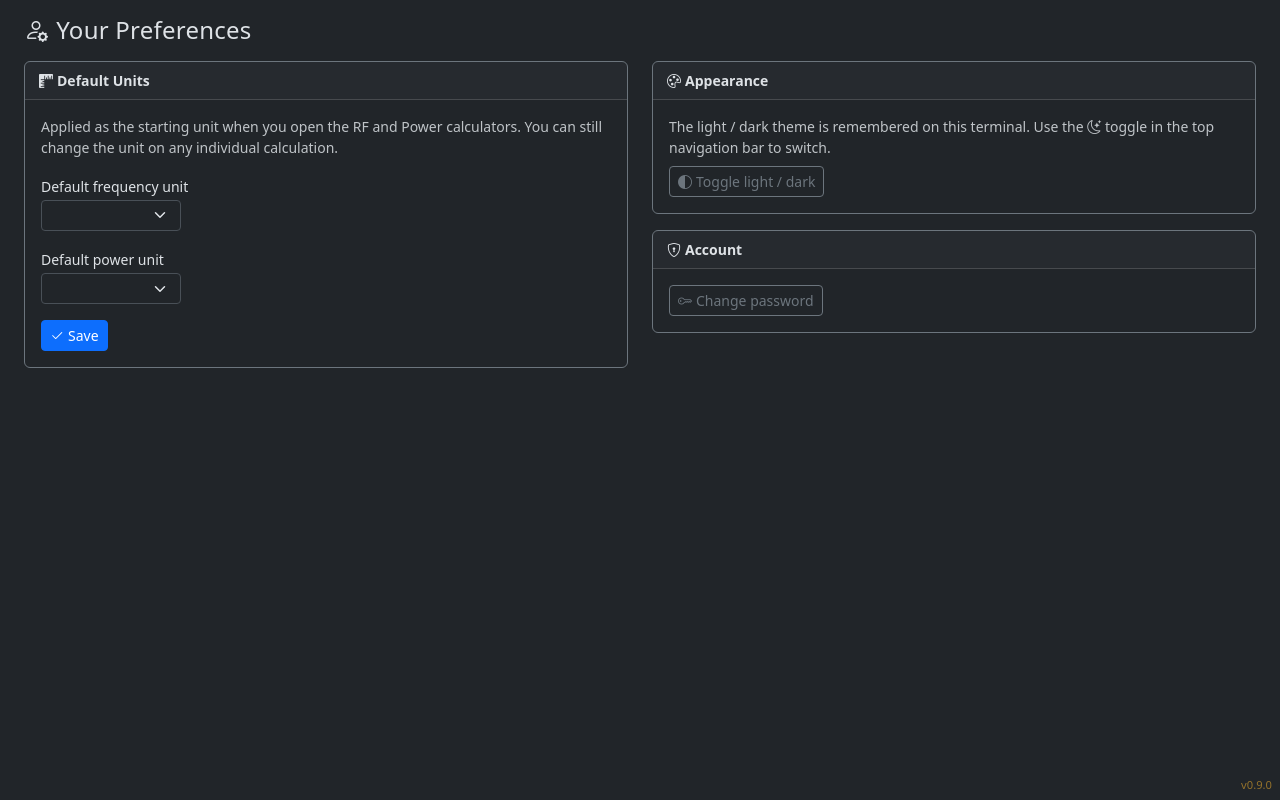
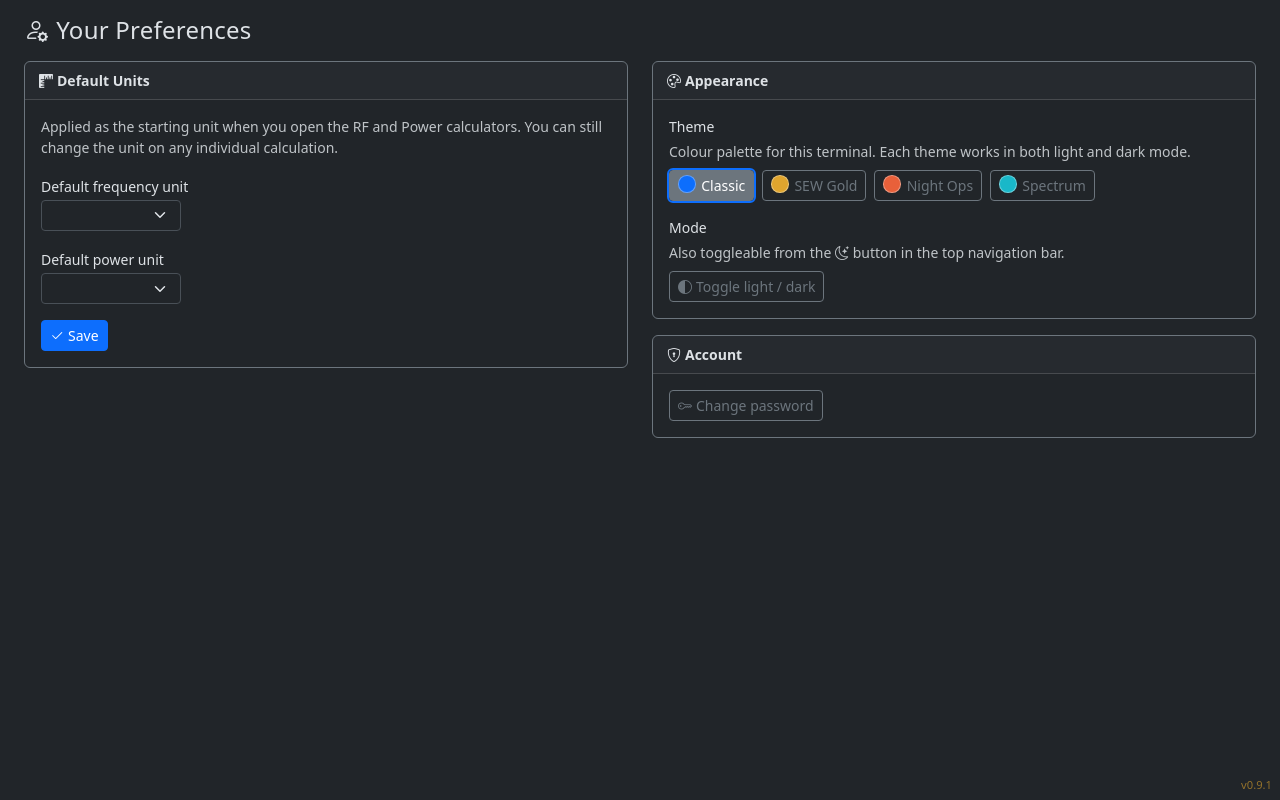
Before and after one commit to Moose151/project-range, a FastAPI app: template app/templates/preferences.html in a window 1280 px wide. Run offline with FastAPI, Linux system fonts and the light colour scheme; the template is opened without the code that fills it, so the values that code supplies are empty; some libraries are stand-ins or nearby versions.

Commit message:
v0.9.1: theme system (palette x light/dark)
Two independent, per-terminal axes applied pre-paint (no flash):
- data-theme: colour palette chosen on Preferences (swatch buttons) —
  Classic (blue, default), SEW Gold (logo), Night Ops (red/amber; dark variant
  tints the canvas), Spectrum (teal).
- data-bs-theme: the existing light/dark navbar toggle, working with every theme.

The accent maps onto Bootstrap "primary" surfaces (buttons, links, active nav,
badges, focus rings, checkboxes) via CSS variables; the SEW Range logo/brand
stays gold across themes. Palette persisted in localStorage (rangePalette);
pre-paint script in base.html + login.html applies both axes.

Verified: builds/boots; html carries data-theme; app.css v=10 serves the accent
palettes; Preferences renders all four swatch buttons.

Co-Authored-By: Claude Opus 4.8 <noreply@anthropic.com>

```diff
--- a/app/config.py
+++ b/app/config.py
@@ -33,7 +33,7 @@ SESSION_TIMEOUT_MINUTES = int(os.environ.get("SESSION_TIMEOUT_MINUTES", "480"))
 SESSION_MAX_AGE_DAYS = int(os.environ.get("SESSION_MAX_AGE_DAYS", "30"))
 # Single source of truth for the app version (shown bottom-right in the UI and
 # reported as the FastAPI app version). Bump on each release.
-APP_VERSION = "0.9.0"
+APP_VERSION = "0.9.1"
 
 FREQUENCY_BANDS = {
     "C":  {"tx_min": 5.850, "tx_max": 6.725, "rx_min": 3.625, "rx_max": 4.200},
--- a/app/static/css/app.css
+++ b/app/static/css/app.css
@@ -218,3 +218,66 @@ code {
 .brand-sew span { color: var(--range-gold); letter-spacing: .04em; }
 .navbar { border-bottom: 2px solid var(--range-gold) !important; }
 .app-version-badge { color: var(--range-gold); }
+
+/* ── Theme palettes ──────────────────────────────────────────
+   Two independent axes:
+     • data-bs-theme = light | dark   (the navbar toggle)
+     • data-theme    = colour palette (chosen in Preferences)
+   Each palette sets an accent applied to Bootstrap "primary" surfaces and
+   works in both light and dark. Brand (logo gold) stays constant. */
+:root, [data-theme="classic"] {
+  --range-accent: #0d6efd; --range-accent-rgb: 13,110,253;
+  --range-accent-hover: #0b5ed7; --range-accent-contrast: #ffffff;
+}
+[data-theme="sew-gold"] {
+  --range-accent: #e0a52e; --range-accent-rgb: 224,165,46;
+  --range-accent-hover: #c88f22; --range-accent-contrast: #1a1300;
+}
+[data-theme="night-ops"] {
+  --range-accent: #e8603a; --range-accent-rgb: 232,96,58;
+  --range-accent-hover: #cf4d2b; --range-accent-contrast: #190a06;
+}
+[data-theme="spectrum"] {
+  --range-accent: #19b8c9; --range-accent-rgb: 25,184,201;
+  --range-accent-hover: #149aa8; --range-accent-contrast: #062225;
+}
+
+/* Map the accent onto Bootstrap's primary surfaces */
+:root {
+  --bs-primary: var(--range-accent);
+  --bs-primary-rgb: var(--range-accent-rgb);
+  --bs-link-color: var(--range-accent);
+  --bs-link-hover-color: var(--range-accent-hover);
+  --bs-link-color-rgb: var(--range-accent-rgb);
+  --bs-focus-ring-color: rgba(var(--range-accent-rgb), .35);
+}
+.btn-primary {
+  --bs-btn-bg: var(--range-accent); --bs-btn-border-color: var(--range-accent);
+  --bs-btn-color: var(--range-accent-contrast);
+  --bs-btn-hover-bg: var(--range-accent-hover); --bs-btn-hover-border-color: var(--range-accent-hover);
+  --bs-btn-hover-color: var(--range-accent-contrast);
+  --bs-btn-active-bg: var(--range-accent-hover); --bs-btn-active-border-color: var(--range-accent-hover);
+  --bs-btn-active-color: var(--range-accent-contrast);
+  --bs-btn-disabled-bg: var(--range-accent); --bs-btn-disabled-border-color: var(--range-accent);
+  --bs-btn-disabled-color: var(--range-accent-contrast);
+}
+.btn-outline-primary {
+  --bs-btn-color: var(--range-accent); --bs-btn-border-color: var(--range-accent);
+  --bs-btn-hover-bg: var(--range-accent); --bs-btn-hover-border-color: var(--range-accent);
+  --bs-btn-hover-color: var(--range-accent-contrast);
+  --bs-btn-active-bg: var(--range-accent); --bs-btn-active-border-color: var(--range-accent);
+  --bs-btn-active-color: var(--range-accent-contrast);
+  --bs-btn-disabled-color: var(--range-accent); --bs-btn-disabled-border-color: var(--range-accent);
+}
+.text-primary { color: var(--range-accent) !important; }
+.bg-primary { background-color: var(--range-accent) !important; color: var(--range-accent-contrast) !important; }
+.navbar .nav-link.active { color: var(--range-accent) !important; }
+.form-check-input:checked { background-color: var(--range-accent); border-color: var(--range-accent); }
+
+/* Distinct canvas tints for the darkened-room palettes (dark mode only) */
+[data-theme="night-ops"][data-bs-theme="dark"] body { background-color: #160a07 !important; }
+[data-theme="spectrum"][data-bs-theme="dark"] body { background-color: #07141a !important; }
+
+/* Theme swatch buttons on the Preferences page */
+.theme-swatch { width: 1.1rem; height: 1.1rem; border-radius: 50%; display: inline-block; vertical-align: -2px; margin-right: .35rem; border: 1px solid rgba(255,255,255,.35); }
+[data-palette-btn].active { outline: 2px solid var(--range-accent); }
--- a/app/static/js/app.js
+++ b/app/static/js/app.js
@@ -22,8 +22,20 @@ function toggleTheme() {
   const current = document.documentElement.getAttribute('data-bs-theme') || 'dark';
   applyTheme(current === 'dark' ? 'light' : 'dark');
 }
+
+// ── Colour palette (independent of light/dark) ────────────────────────────────
+const RANGE_PALETTE_KEY = 'rangePalette';
+function applyPalette(name) {
+  document.documentElement.setAttribute('data-theme', name);
+  try { localStorage.setItem(RANGE_PALETTE_KEY, name); } catch (e) {}
+  document.querySelectorAll('[data-palette-btn]').forEach(b =>
+    b.classList.toggle('active', b.dataset.paletteBtn === name));
+}
 document.addEventListener('DOMContentLoaded', () => {
   syncThemeIcon(document.documentElement.getAttribute('data-bs-theme') || 'dark');
+  const pal = document.documentElement.getAttribute('data-theme') || 'classic';
+  document.querySelectorAll('[data-palette-btn]').forEach(b =>
+    b.classList.toggle('active', b.dataset.paletteBtn === pal));
 });
 
 // Show a Bootstrap toast notification
--- a/app/templates/base.html
+++ b/app/templates/base.html
@@ -1,15 +1,15 @@
 <!DOCTYPE html>
-<html lang="en" data-bs-theme="dark">
+<html lang="en" data-bs-theme="dark" data-theme="classic">
 <head>
   <meta charset="UTF-8">
   <meta name="viewport" content="width=device-width, initial-scale=1.0">
-  <!-- Apply saved theme before paint to avoid a flash of the wrong theme -->
-  <script>(function(){try{var t=localStorage.getItem('rangeTheme')||'dark';document.documentElement.setAttribute('data-bs-theme',t);}catch(e){}})();</script>
+  <!-- Apply saved mode + palette before paint to avoid a flash of the wrong theme -->
+  <script>(function(){try{var d=document.documentElement;d.setAttribute('data-bs-theme',localStorage.getItem('rangeTheme')||'dark');d.setAttribute('data-theme',localStorage.getItem('rangePalette')||'classic');}catch(e){}})();</script>
   <title>{% block title %}SEW Range{% endblock %}</title>
   <!-- Vendored locally so styling works on LAN devices with no internet access -->
   <link rel="stylesheet" href="/static/vendor/bootstrap/bootstrap.min.css">
   <link rel="stylesheet" href="/static/vendor/bootstrap-icons/bootstrap-icons.min.css">
-  <link rel="stylesheet" href="/static/css/app.css?v=9">
+  <link rel="stylesheet" href="/static/css/app.css?v=10">
   <link rel="icon" type="image/png" href="/static/img/sew-range-logo.png">
 </head>
 <body>
--- a/app/templates/login.html
+++ b/app/templates/login.html
@@ -1,15 +1,15 @@
 <!DOCTYPE html>
-<html lang="en" data-bs-theme="dark">
+<html lang="en" data-bs-theme="dark" data-theme="classic">
 <head>
   <meta charset="UTF-8">
   <meta name="viewport" content="width=device-width, initial-scale=1.0">
-  <script>(function(){try{var t=localStorage.getItem('rangeTheme')||'dark';document.documentElement.setAttribute('data-bs-theme',t);}catch(e){}})();</script>
+  <script>(function(){try{var d=document.documentElement;d.setAttribute('data-bs-theme',localStorage.getItem('rangeTheme')||'dark');d.setAttribute('data-theme',localStorage.getItem('rangePalette')||'classic');}catch(e){}})();</script>
   <title>Login — SEW Range</title>
   <link rel="icon" type="image/png" href="/static/img/sew-range-logo.png">
   <!-- Vendored locally so the login page styles on LAN devices with no internet -->
   <link rel="stylesheet" href="/static/vendor/bootstrap/bootstrap.min.css">
   <link rel="stylesheet" href="/static/vendor/bootstrap-icons/bootstrap-icons.min.css">
-  <link rel="stylesheet" href="/static/css/app.css?v=8">
+  <link rel="stylesheet" href="/static/css/app.css?v=10">
 </head>
 <body class="d-flex align-items-center justify-content-center min-vh-100 bg-body">
 <button type="button" class="btn btn-sm btn-outline-secondary position-fixed top-0 end-0 m-3"
--- a/app/templates/preferences.html
+++ b/app/templates/preferences.html
@@ -44,10 +44,19 @@
     <div class="card border-secondary">
       <div class="card-header"><i class="bi bi-palette me-1"></i>Appearance</div>
       <div class="card-body">
-        <p class="text-muted small mb-2">
-          The light / dark theme is remembered on this terminal. Use the
-          <i class="bi bi-moon-stars"></i> toggle in the top navigation bar to switch.
-        </p>
+        <label class="form-label small d-block mb-1">Theme</label>
+        <p class="text-muted small mb-2">Colour palette for this terminal. Each theme works in both light and dark mode.</p>
+        <div class="d-flex flex-wrap gap-2 mb-3">
+          {% set palettes = [('classic','Classic','#0d6efd'), ('sew-gold','SEW Gold','#e0a52e'), ('night-ops','Night Ops','#e8603a'), ('spectrum','Spectrum','#19b8c9')] %}
+          {% for val, label, swatch in palettes %}
+          <button type="button" class="btn btn-outline-secondary btn-sm" data-palette-btn="{{ val }}" onclick="applyPalette('{{ val }}')">
+            <span class="theme-swatch" style="background:{{ swatch }}"></span>{{ label }}
+          </button>
+          {% endfor %}
+        </div>
+
+        <label class="form-label small d-block mb-1">Mode</label>
+        <p class="text-muted small mb-2">Also toggleable from the <i class="bi bi-moon-stars"></i> button in the top navigation bar.</p>
         <button type="button" class="btn btn-outline-secondary btn-sm" onclick="toggleTheme()">
           <i class="bi bi-circle-half me-1"></i>Toggle light / dark
         </button>
```
Also changed, not shown: docs/ROADMAP.md (+4 -10 lines).
